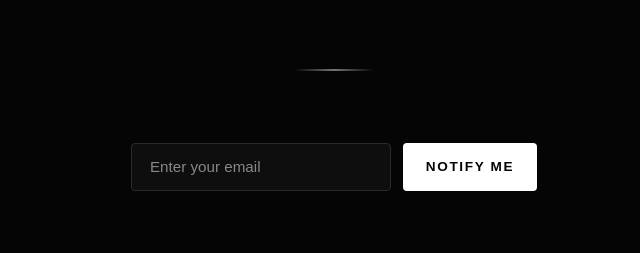
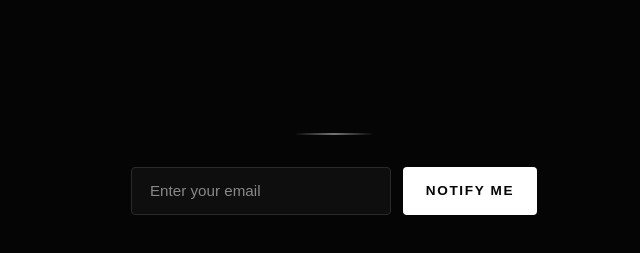
Before and after one commit to JAFRG/arcl, a plain HTML site: page index.html in a window 1280 px wide. Shown: the part 411-664 px from the top of the page, without its empty margins (306-946 px from the left). Drawn offline with Linux system fonts and the light colour scheme.

Commit message:
Update styles.css

```diff
--- a/styles.css
+++ b/styles.css
@@ -53,8 +53,9 @@ body {
   width: 80px;
   height: 2px;
   background: linear-gradient(90deg, transparent, #ffffff, transparent);
-  margin: 4.5rem auto;
+  margin: 2rem auto;
   opacity: 0.45;
+  margin-top: 10rem;
 }
 
 .waitlist {
```
